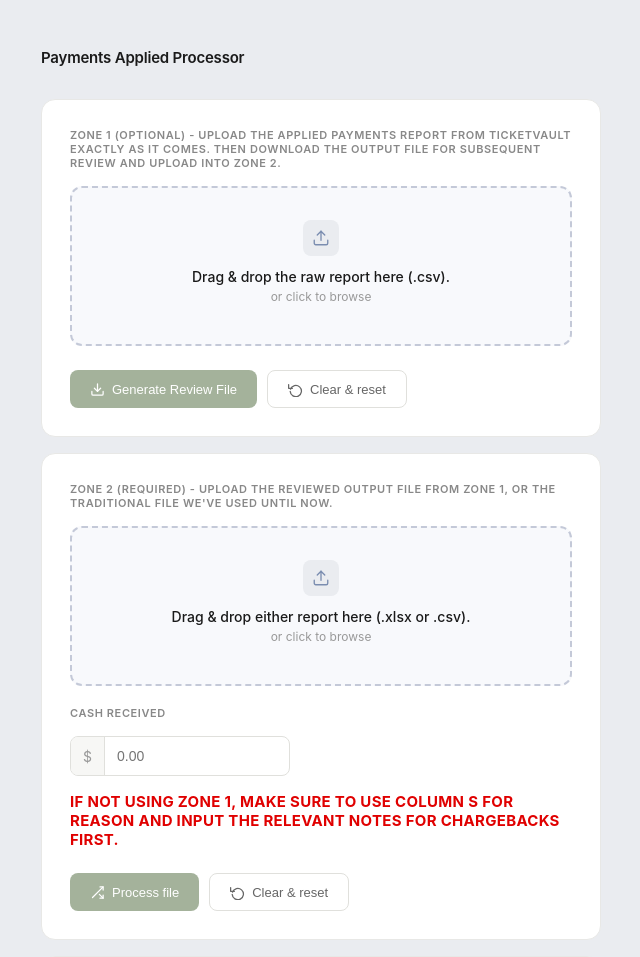
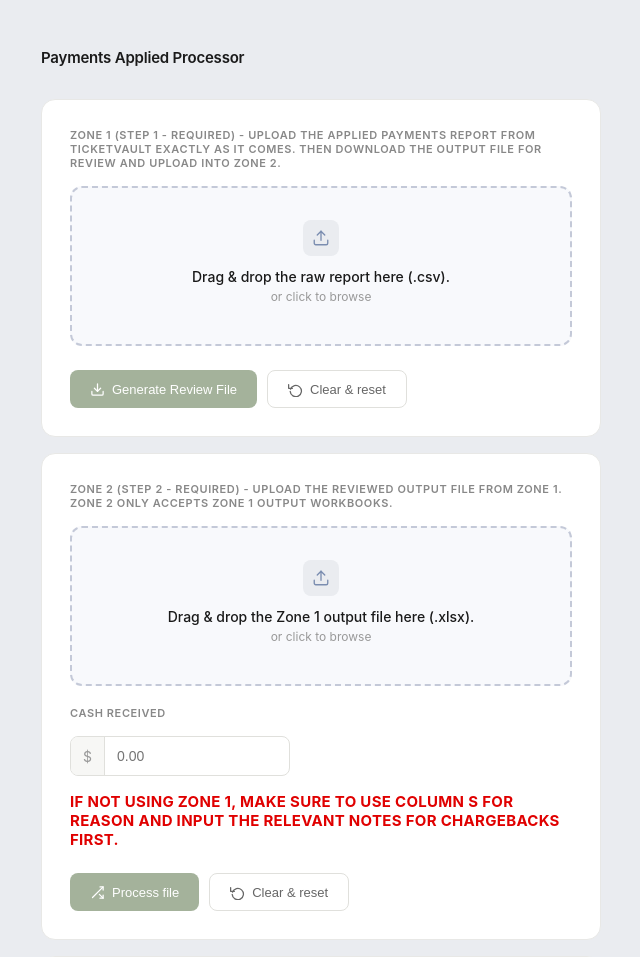
Before and after one commit to ysaccounting/Applied-Payments, a Flask app: page / in a window 1280 px wide. Shown: the top 957 px of the page, without its empty margins (319-959 px from the left). Run offline with Flask 3, Linux system fonts and the light colour scheme; parts of the project's set-up code (start-up, migrations or seed data) failed here and were passed over.

Commit message:
Add files via upload

```diff
--- a/app.py
+++ b/app.py
@@ -117,18 +117,24 @@ def process_file():
 
     f = request.files["file"]
     fname_lower = f.filename.lower()
-    if not (fname_lower.endswith(".csv") or fname_lower.endswith(".xlsx")):
-        return jsonify({"error": "File must be a .csv (old way) or a filled Zone 1 workbook (.xlsx)"}), 400
+    if not fname_lower.endswith(".xlsx"):
+        return jsonify({"error": "Zone 2 only accepts a Zone 1 output workbook (.xlsx). "
+                                 "Run the raw report through Zone 1 (Step 1) first."}), 400
 
     session_id = str(uuid.uuid4())
     upload_path = os.path.join(UPLOAD_FOLDER, f"{session_id}_{f.filename}")
     f.save(upload_path)
 
-    # New two-zone path: a filled Zone-1 workbook (.xlsx with the answer columns).
+    # Zone 1 is required: the upload must be a genuine Zone 1 review workbook.
+    if not z2.looks_like_zone1(upload_path):
+        if os.path.exists(upload_path):
+            os.remove(upload_path)
+        return jsonify({"error": "This file isn't a Zone 1 output workbook. Generate it in "
+                                 "Zone 1 (Step 1), fill in the answer columns, then upload it here."}), 400
+
     zone1_snapshot = None
-    use_new_path = fname_lower.endswith(".xlsx") and z2.looks_like_zone1(upload_path)
 
-    # Handle optional EvoPay file for TicketEvolution uploads (works for both paths).
+    # Handle optional EvoPay file for TicketEvolution uploads.
     evopay_path = None
     usd_received = request.form.get("usd_received")  # CAD files: USD actually received from the bank conversion
     evopay_file = request.files.get("evopay_file")
@@ -138,14 +144,8 @@ def process_file():
         evopay_file.save(evopay_path)
 
     try:
-        if use_new_path:
-            raw_df, proc_filename, zone1_snapshot = z2.read_filled_zone1(upload_path, f.filename)
-            result = process(None, proc_filename, evopay_path=evopay_path, raw_df=raw_df, usd_received=usd_received)
-        else:
-            if not fname_lower.endswith(".csv"):
-                raise ValueError("This .xlsx doesn't look like a Zone 1 review file. "
-                                 "Upload the raw report as a .csv, or a filled Zone 1 workbook.")
-            result = process(upload_path, f.filename, evopay_path=evopay_path, usd_received=usd_received)
+        raw_df, proc_filename, zone1_snapshot = z2.read_filled_zone1(upload_path, f.filename)
+        result = process(None, proc_filename, evopay_path=evopay_path, raw_df=raw_df, usd_received=usd_received)
     except Exception as e:
         if os.path.exists(upload_path):
             os.remove(upload_path)
--- a/templates/index.html
+++ b/templates/index.html
@@ -83,7 +83,7 @@
 
   <!-- Zone 1: Prepare review file -->
   <div class="card">
-    <div class="section-label">Zone 1 (optional) - upload the applied payments report from TicketVault exactly as it comes. Then download the output file for subsequent review and upload into Zone 2.</div>
+    <div class="section-label">Zone 1 (Step 1 - required) - upload the applied payments report from TicketVault exactly as it comes. Then download the output file for review and upload into Zone 2.</div>
     <div class="drop-zone" id="z1DropZone"
          onclick="document.getElementById('z1Input').click()"
          ondragover="onZ1DragOver(event)"
@@ -111,7 +111,7 @@
 
   <!-- Upload card -->
   <div class="card">
-    <div class="section-label">Zone 2 (Required) - Upload the reviewed output file from Zone 1, or the traditional file we've used until now.</div>
+    <div class="section-label">Zone 2 (Step 2 - required) - Upload the reviewed output file from Zone 1. Zone 2 only accepts Zone 1 output workbooks.</div>
 
     <div class="drop-zone" id="dropZone"
          onclick="document.getElementById('fileInput').click()"
@@ -121,11 +121,11 @@
       <div class="drop-icon">
         <svg viewBox="0 0 24 24"><path d="M21 15v4a2 2 0 0 1-2 2H5a2 2 0 0 1-2-2v-4"/><polyline points="17 8 12 3 7 8"/><line x1="12" y1="3" x2="12" y2="15"/></svg>
       </div>
-      <div class="drop-title" id="dropTitle">Drag &amp; drop either report here (.xlsx or .csv).</div>
+      <div class="drop-title" id="dropTitle">Drag &amp; drop the Zone 1 output file here (.xlsx).</div>
       <div class="drop-sub" id="dropSub">or click to browse</div>
       <div class="drop-filename" id="dropFilename"></div>
     </div>
-    <input type="file" id="fileInput" accept=".csv,.xlsx" style="display:none" onchange="onFileSelect(this.files[0])">
+    <input type="file" id="fileInput" accept=".xlsx" style="display:none" onchange="onFileSelect(this.files[0])">
 
     <!-- EvoPay upload zone — shown only for TicketEvolution files -->
     <div id="evoPaySection" style="display:none; margin-top: 20px;">
@@ -367,7 +367,12 @@
     e.preventDefault();
     document.getElementById('dropZone').classList.remove('drag-over');
     const f = e.dataTransfer.files[0];
-    if (f && (f.name.toLowerCase().endsWith('.csv') || f.name.toLowerCase().endsWith('.xlsx'))) setFile(f);
+    if (!f) return;
+    if (f.name.toLowerCase().endsWith('.xlsx')) {
+      setFile(f);
+    } else {
+      alert('Zone 2 only accepts a Zone 1 output workbook (.xlsx). Run the raw report through Zone 1 first.');
+    }
   }
 
   function onFileSelect(f) {
@@ -384,7 +389,7 @@
 
     const lname = f.name.toLowerCase();
     const isXlsx = lname.endsWith('.xlsx');
-    // TicketEvolution needs the EvoPay file whether it's the raw .csv or a Zone 1 review .xlsx
+    // TicketEvolution (Zone 1 output name contains "ticketevolution") needs the EvoPay ledger too
     const isTE = lname.includes('ticketevolution');
     document.getElementById('evoPaySection').style.display = isTE ? 'block' : 'none';
     document.getElementById('cashReceivedSection').style.display = isTE ? 'none' : 'block';
--- a/zone2_intake.py
+++ b/zone2_intake.py
@@ -216,13 +216,14 @@ def read_filled_zone1(xlsx_path, original_filename):
 
 
 def looks_like_zone1(xlsx_path):
-    """True if the workbook carries the Zone-1 answer columns."""
+    """True only for a genuine Zone-1 review output — i.e. a workbook whose data
+    sheet carries the full set of Zone-1 answer columns."""
     try:
         wb = load_workbook(xlsx_path, read_only=True, data_only=True)
         ws = _data_sheet(wb)
         hdr = {_s(ws.cell(row=1, column=c).value) for c in range(1, (ws.max_column or 0) + 1)}
         wb.close()
-        return 'Order Tag' in hdr and 'Cancellation Reason' in hdr
+        return all(h in hdr for h in ANSWER_HEADERS)
     except Exception:
         return False
 
```
